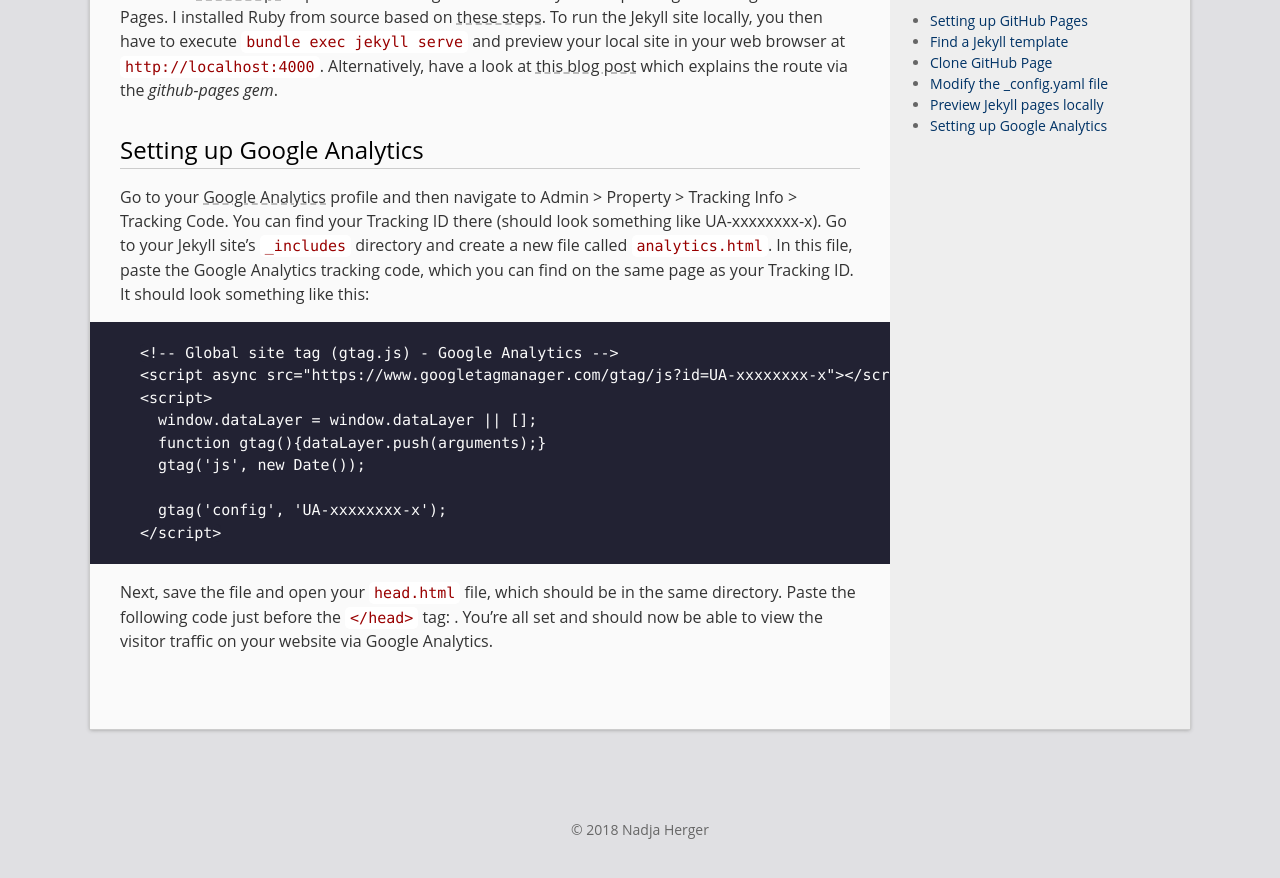
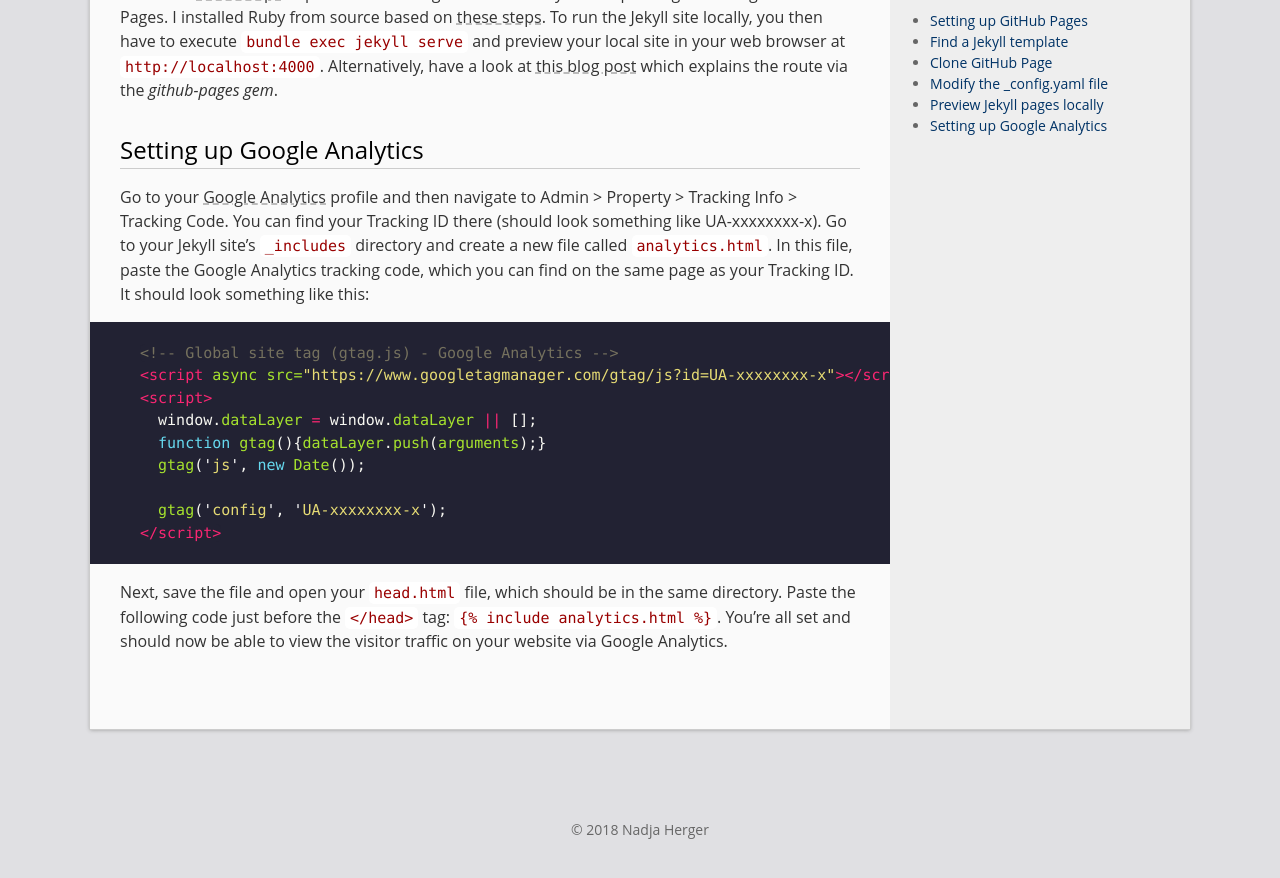
Before and after one commit to oliverangelil/oliverangelil.github.io, a Jekyll site: the page built from _posts/2017-08-23-JekyllGitHub.md, in a window 1280 px wide and 900 px high, scrolled down 1070 px. Shown: the top 878 px of the window. Built offline with Jekyll 4.4.1, drawn with Linux system fonts in a browser that asks for light colours; comment, search, counter and statistics services are not loaded.

Commit message:
add Google Analytics instructions

````diff
--- a/_posts/2017-08-23-JekyllGitHub.md
+++ b/_posts/2017-08-23-JekyllGitHub.md
@@ -31,7 +31,7 @@
 
 # Setting up Google Analytics
 Go to your [Google Analytics](https://analytics.google.com/analytics/web/) profile and then navigate to Admin > Property > Tracking Info > Tracking Code. You can find your Tracking ID there (should look something like UA-xxxxxxxx-x). Go to your Jekyll site's `_includes` directory and create a new file called `analytics.html`. In this file, paste the Google Analytics tracking code, which you can find on the same page as your Tracking ID. It should look something like this:
-```
+```html
 <!-- Global site tag (gtag.js) - Google Analytics -->
 <script async src="https://www.googletagmanager.com/gtag/js?id=UA-xxxxxxxx-x"></script>
 <script>
@@ -42,4 +42,5 @@
   gtag('config', 'UA-xxxxxxxx-x');
 </script>
 ```
-Next, save the file and open your `head.html` file, which should be in the same directory. Paste the following code just before the `</head>` tag: . You're all set and should now be able to view the visitor traffic on your website via Google Analytics.
+Next, save the file and open your `head.html` file, which should be in the same directory. Paste the following code just before the `</head>` tag:
+<code><span class="p">{</span><span class="p">%</span><span class="w"> </span><span class="nt">include</span><span class="w"> </span><span class="na">analytics</span><span class="p">.</span><span class="na">html</span><span class="w"> </span><span class="p">%</span><span class="p">}</span></code>. You're all set and should now be able to view the visitor traffic on your website via Google Analytics.
````
